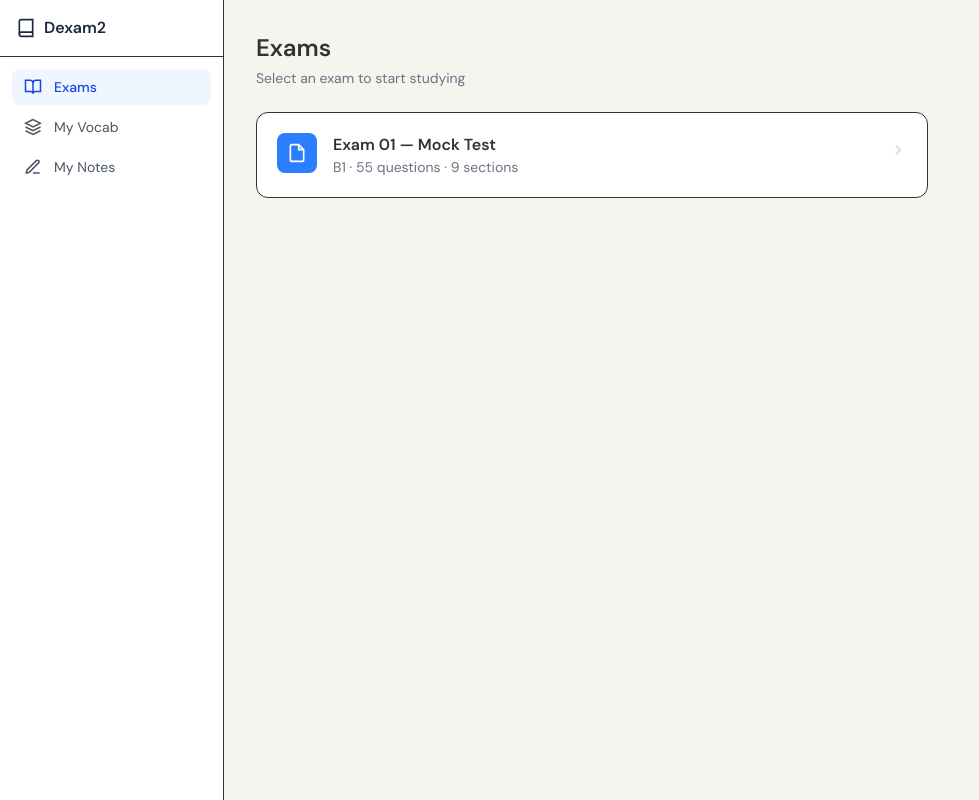
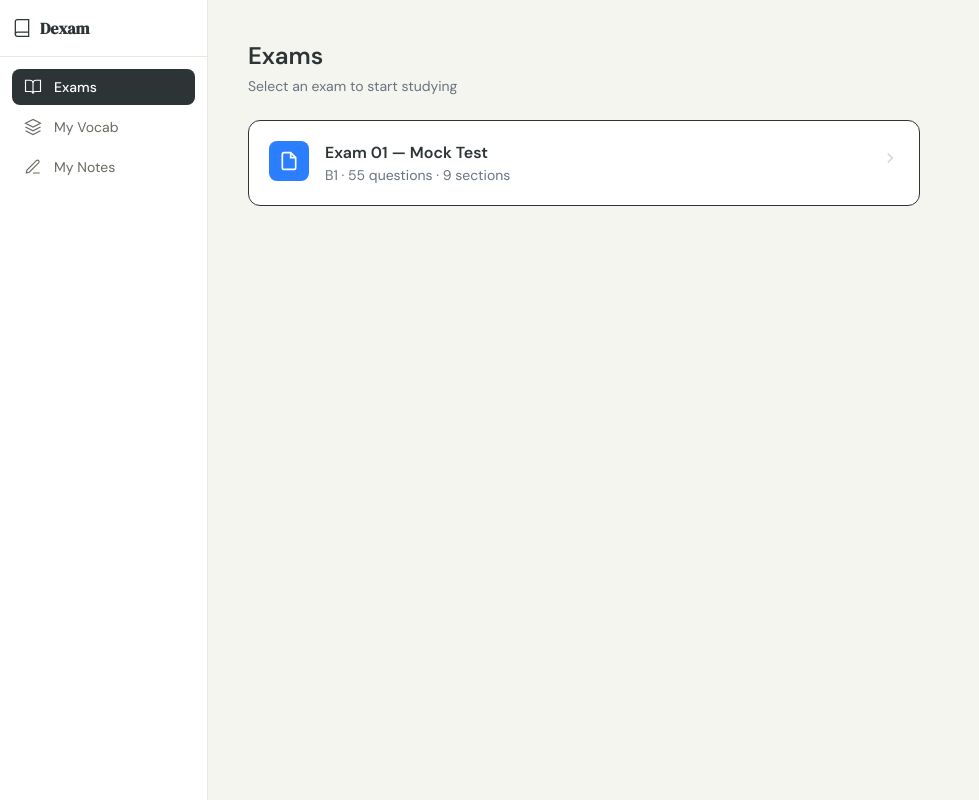
Before and after one commit to smoqadam/gw-exam, a Next.js app: page / in a window 1280 px wide. Shown: the whole page, without its empty margins (0-979 px from the left). Built offline with nearby package versions, Linux system fonts and the light colour scheme.

Commit message:
feat: update layout spacing and sidebar styling

```diff
--- a/src/app/client-layout.tsx
+++ b/src/app/client-layout.tsx
@@ -6,9 +6,9 @@ import { DictionaryProvider } from "@/components/dictionary/DictionaryProvider"
 export default function ClientLayout({ children }: { children: React.ReactNode }) {
   return (
     <DictionaryProvider>
-      <div className="flex h-screen">
+      <div className="flex h-screen bg-bg-main">
         <Sidebar />
-        <main className="flex-1 overflow-y-auto p-6 lg:p-8">
+        <main className="flex-1 overflow-y-auto p-8 lg:p-10">
           {children}
         </main>
       </div>
--- a/src/components/layout/Sidebar.tsx
+++ b/src/components/layout/Sidebar.tsx
@@ -13,13 +13,13 @@ export default function Sidebar() {
   const pathname = usePathname()
 
   return (
-    <aside className="w-56 border-r bg-white flex flex-col shrink-0">
-      <div className="p-4 border-b">
-        <Link href="/" className="flex items-center gap-2 font-semibold text-gray-800">
-          <svg width="20" height="20" viewBox="0 0 24 24" fill="none" stroke="currentColor" strokeWidth="2">
+    <aside className="w-52 border-r border-border bg-surface flex flex-col shrink-0">
+      <div className="px-3 py-4 border-b border-border">
+        <Link href="/" className="flex items-center gap-2 font-semibold text-text-primary">
+          <svg width="20" height="20" viewBox="0 0 24 24" fill="none" stroke="currentColor" strokeWidth="1.5">
             <path d="M4 19.5A2.5 2.5 0 0 1 6.5 17H20"/><path d="M6.5 2H20v20H6.5A2.5 2.5 0 0 1 4 19.5v-15A2.5 2.5 0 0 1 6.5 2z"/>
           </svg>
-          Dexam2
+          <span style={{ fontFamily: "var(--font-serif, serif)" }}>Dexam</span>
         </Link>
       </div>
       <nav className="flex-1 p-3 space-y-1">
@@ -31,11 +31,11 @@ export default function Sidebar() {
               href={item.href}
               className={`flex items-center gap-3 px-3 py-2 rounded-lg text-sm transition-colors ${
                 active
-                  ? "bg-blue-50 text-blue-700 font-medium"
-                  : "text-gray-600 hover:bg-gray-50"
+                  ? "bg-nav-bg text-white font-medium"
+                  : "text-nav-text hover:bg-bg-main"
               }`}
             >
-              <svg width="18" height="18" viewBox="0 0 24 24" fill="none" stroke="currentColor" strokeWidth="2">
+              <svg width="18" height="18" viewBox="0 0 24 24" fill="none" stroke="currentColor" strokeWidth="1.5">
                 <path d={item.icon}/>
               </svg>
               {item.label}
```
